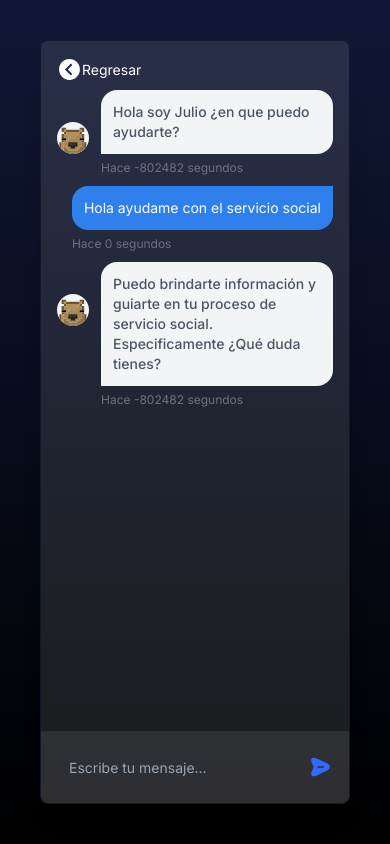
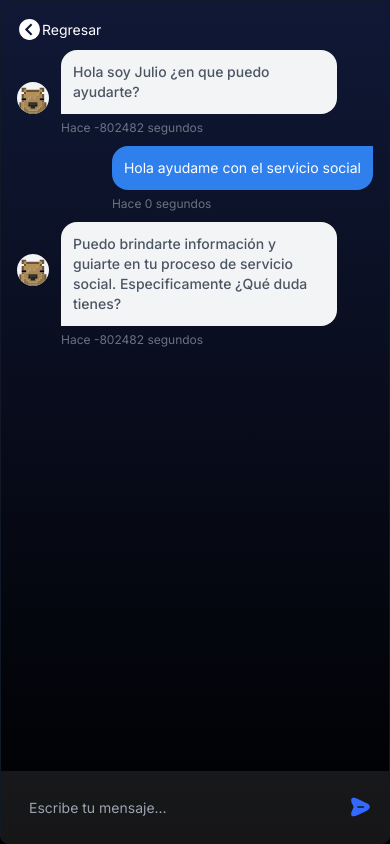
Before and after one commit to kedatech/julio-gpt-playground, a Next.js app: page /chat in a window 390 px wide. Built offline with nearby package versions, Linux system fonts and the light colour scheme.

Commit message:
feat(chat): :lipstick: mobile style

```diff
--- a/src/app/chat/layout.tsx
+++ b/src/app/chat/layout.tsx
@@ -7,9 +7,9 @@ function layout({
 }) {
   return (
 
-    <main className="flex flex-col items-center justify-center w-screen h-screen text-gray-800 p-10">
+    <main className="flex flex-col items-center justify-center w-screen h-screen text-gray-800 md:p-10">
 
-      <div className="flex flex-col flex-grow w-full max-w-xl bg-white/10 border  border-gray-900 overflow-hidden shadow-xl rounded-lg">
+      <div className="flex flex-col flex-grow w-full max-w-xl md:bg-white/10 border  border-gray-900 overflow-hidden shadow-xl rounded-lg">
         {children}
       </div>
     </main>
```
